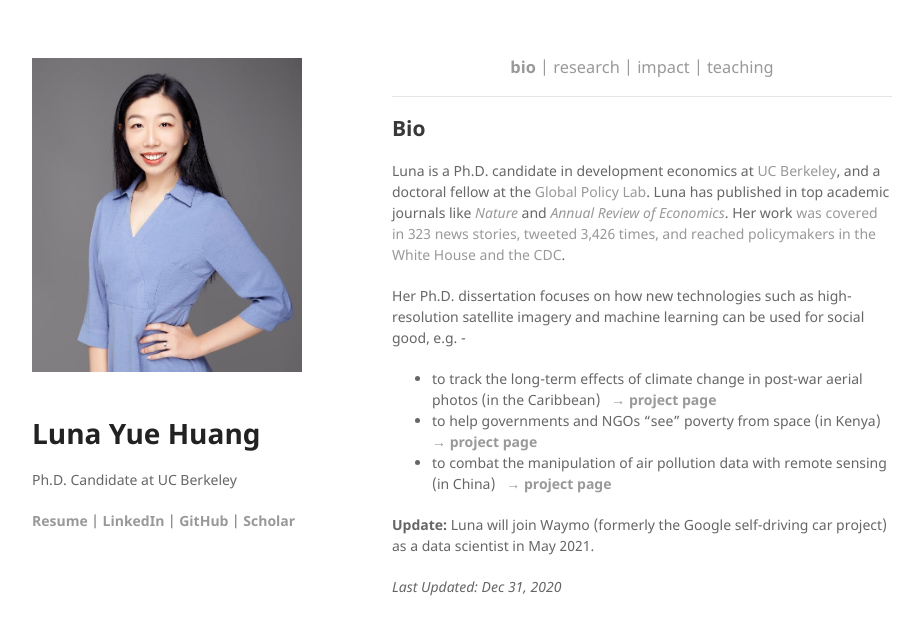
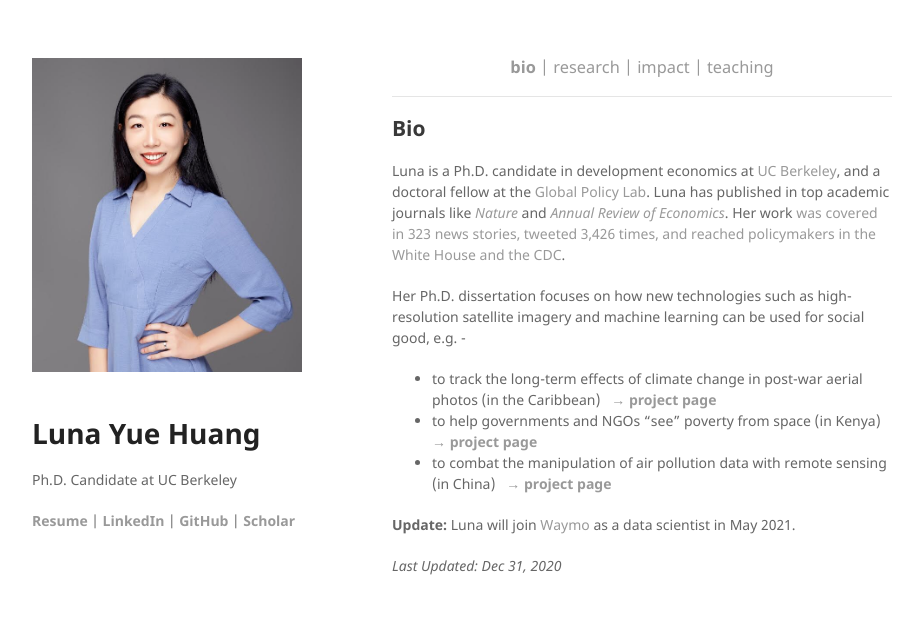
Before and after one commit to luna983/luna983.github.io, a Jekyll site: the page built from index.md, in a window 1280 px wide. Shown: the top 635 px of the page, without its empty margins (178-1101 px from the left). Built offline with Jekyll 4.4.1, drawn with Linux system fonts in a browser that asks for light colours.

Commit message:
Update index.md

```diff
--- a/index.md
+++ b/index.md
@@ -20,7 +20,7 @@ Her Ph.D. dissertation focuses on how new technologies such as high-resolution s
 * to help governments and NGOs "see" poverty from space (in Kenya) &nbsp; [__&rarr; project page__](/research-jmp.html)
 * to combat the manipulation of air pollution data with remote sensing (in China) &nbsp; [__&rarr; project page__](/research-pollution.html)
 
-__Update:__ Luna will join Waymo (formerly the Google self-driving car project) as a data scientist in May 2021.
+__Update:__ Luna will join [Waymo](https://waymo.com/) as a data scientist in May 2021.
 
 
 _Last Updated: Dec 31, 2020_
```
